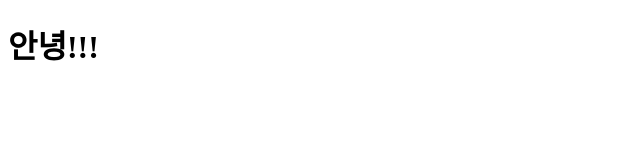
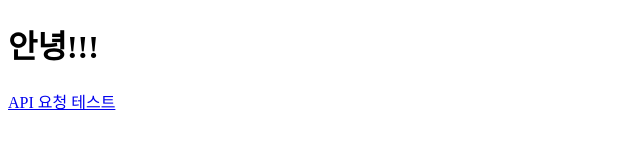
Before and after one commit to Dayoon07/static-page-test, a plain HTML site: page index.html in a window 1280 px wide. Shown: the whole page, without its empty margins (0-640 px from the left). Drawn offline with Linux system fonts and the light colour scheme.

Commit message:
Update index.html

```diff
--- a/index.html
+++ b/index.html
@@ -7,5 +7,6 @@
 </head>
 <body>
     <h1>안녕!!!</h1>
+    <a href="https://dayoon07.github.io/static_page_test/f/test.json">API 요청 테스트</a>
 </body>
 </html>
```
